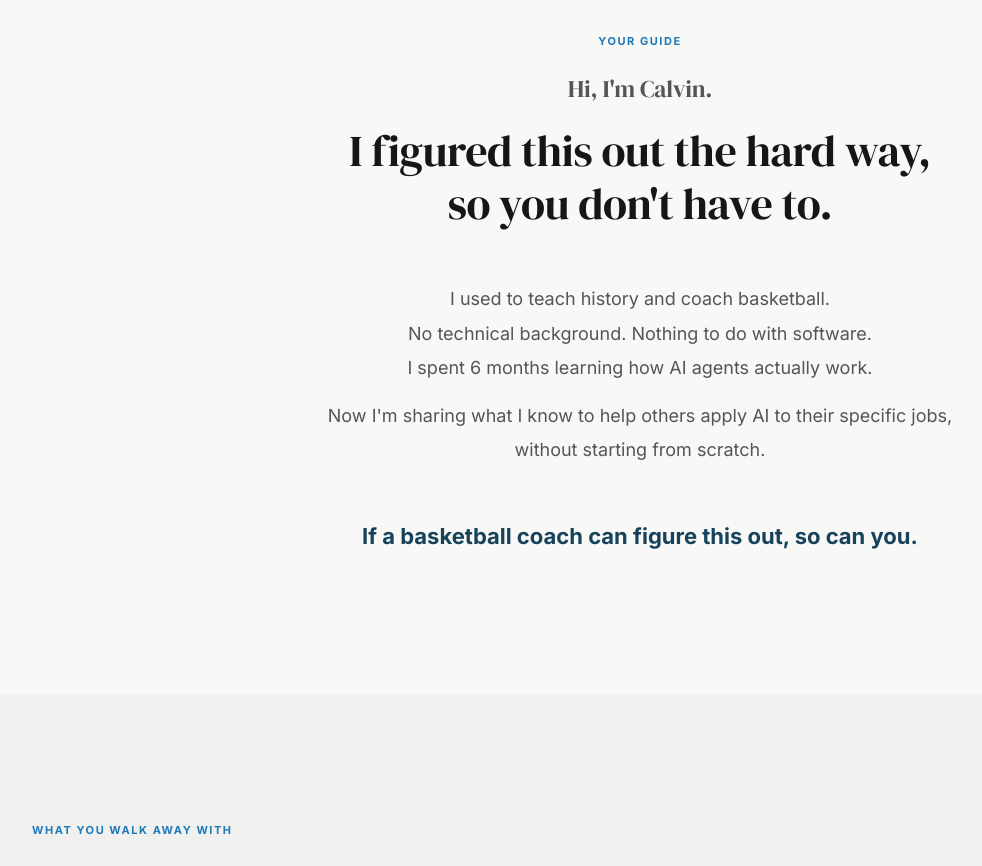
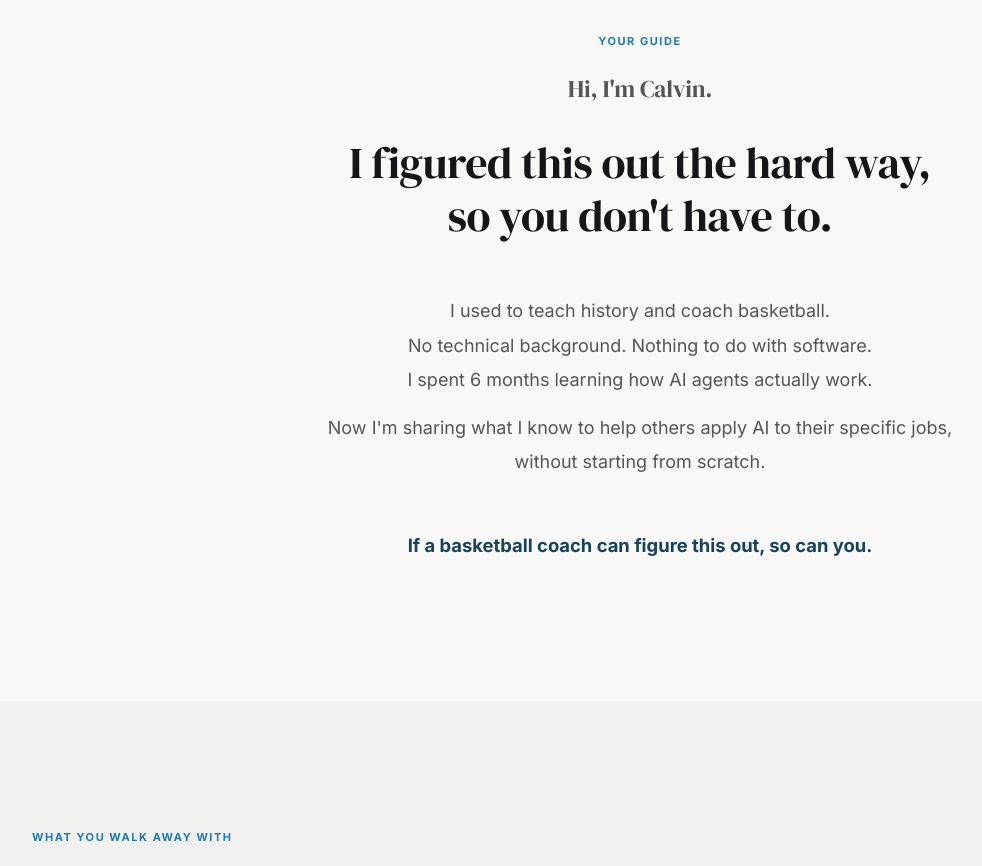
Before and after one commit to coolcalvin457-tech/agent-timesaver-nextjs, a Next.js app: page / in a window 1280 px wide. Shown: the part 2440-3306 px from the top of the page, without its empty margins (0-982 px from the left). Built offline with nearby package versions, Linux system fonts and the light colour scheme.

Commit message:
Guide section: more space under intro, reduce kicker font size

```diff
--- a/app/globals.css
+++ b/app/globals.css
@@ -1480,7 +1480,7 @@ input, textarea {
 }
 
 .guide-kicker {
-  font-size: 1.375rem;
+  font-size: 1.15rem;
   font-weight: 600;
   color: var(--brand);
 }
--- a/app/page.tsx
+++ b/app/page.tsx
@@ -131,7 +131,7 @@ export default function Home() {
             <div style={{ maxWidth: "880px", margin: "0 auto", textAlign: "center" }}>
               <div className="eyebrow" style={{ marginBottom: "20px" }}>Your guide</div>
               <p className="guide-intro">Hi, I&apos;m Calvin.</p>
-              <h2 className="guide-headline" style={{ marginBottom: "52px" }}>
+              <h2 className="guide-headline" style={{ marginBottom: "52px", marginTop: "28px" }}>
                 <span style={{ display: "block" }}>I figured this out the hard way,</span>
                 <span style={{ display: "block" }}>so you don&apos;t have to.</span>
               </h2>
```
